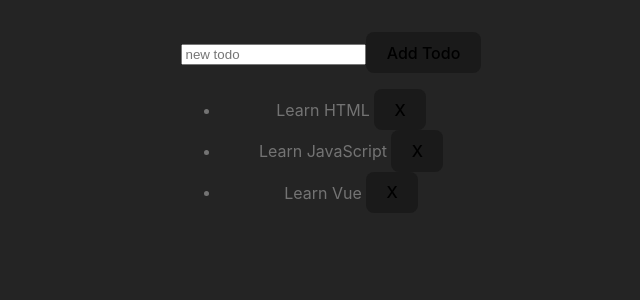
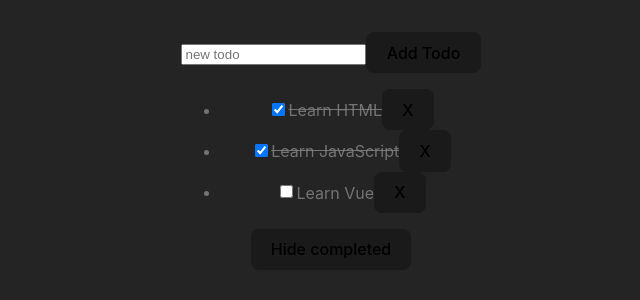
Before and after one commit to leblancr/vue-tutorial, a Vue app: page / in a window 1280 px wide. Shown: the top 300 px of the page, without its empty margins (309-949 px from the left). Built offline with nearby package versions, Linux system fonts and the light colour scheme.

Commit message:
finished 8 Computed Property

```diff
--- a/src/components/HelloWorld.vue
+++ b/src/components/HelloWorld.vue
@@ -1,23 +1,27 @@
 <script setup>
-import { ref } from 'vue'
+import { ref, computed } from 'vue'
 
-// give each todo a unique id
 let id = 0
 
 const newTodo = ref('')
+const hideCompleted = ref(false)
 const todos = ref([
-  { id: id++, text: 'Learn HTML' },
-  { id: id++, text: 'Learn JavaScript' },
-  { id: id++, text: 'Learn Vue' }
+  { id: id++, text: 'Learn HTML', done: true },
+  { id: id++, text: 'Learn JavaScript', done: true },
+  { id: id++, text: 'Learn Vue', done: false }
 ])
 
-// push a dictionary on with two items
 function addTodo() {
-  todos.value.push({ id: id++, text: newTodo.value })
+  todos.value.push({ id: id++, text: newTodo.value, done: false })
   newTodo.value = ''
 }
 
-// a new list without todo
+const filteredTodos = computed(() => {
+  return hideCompleted.value ?
+      todos.value.filter((t) => !t.done)
+      : todos.value
+})
+
 function removeTodo(todo) {
   todos.value = todos.value.filter((t) => t !== todo)
 }
@@ -29,9 +33,19 @@ function removeTodo(todo) {
     <button>Add Todo</button>
   </form>
   <ul>
-    <li v-for="todo in todos" :key="todo.id">
-      {{ todo.text }}
+    <li v-for="todo in filteredTodos" :key="todo.id">
+      <input type="checkbox" v-model="todo.done">
+      <span :class="{ done: todo.done }">{{ todo.text }}</span>
       <button @click="removeTodo(todo)">X</button>
     </li>
   </ul>
+  <button @click="hideCompleted = !hideCompleted">
+    {{ hideCompleted ? 'Show all' : 'Hide completed' }}
+  </button>
 </template>
+
+<style>
+.done {
+  text-decoration: line-through;
+}
+</style>
```
